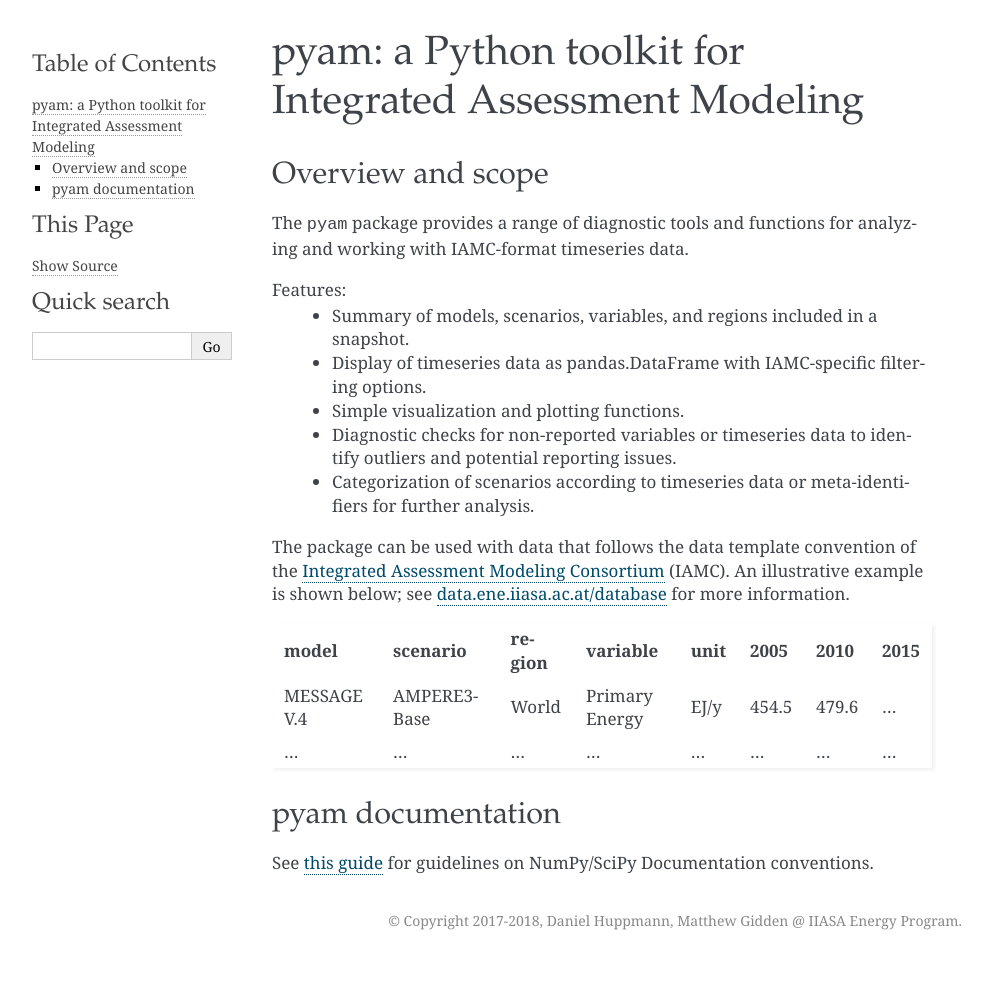
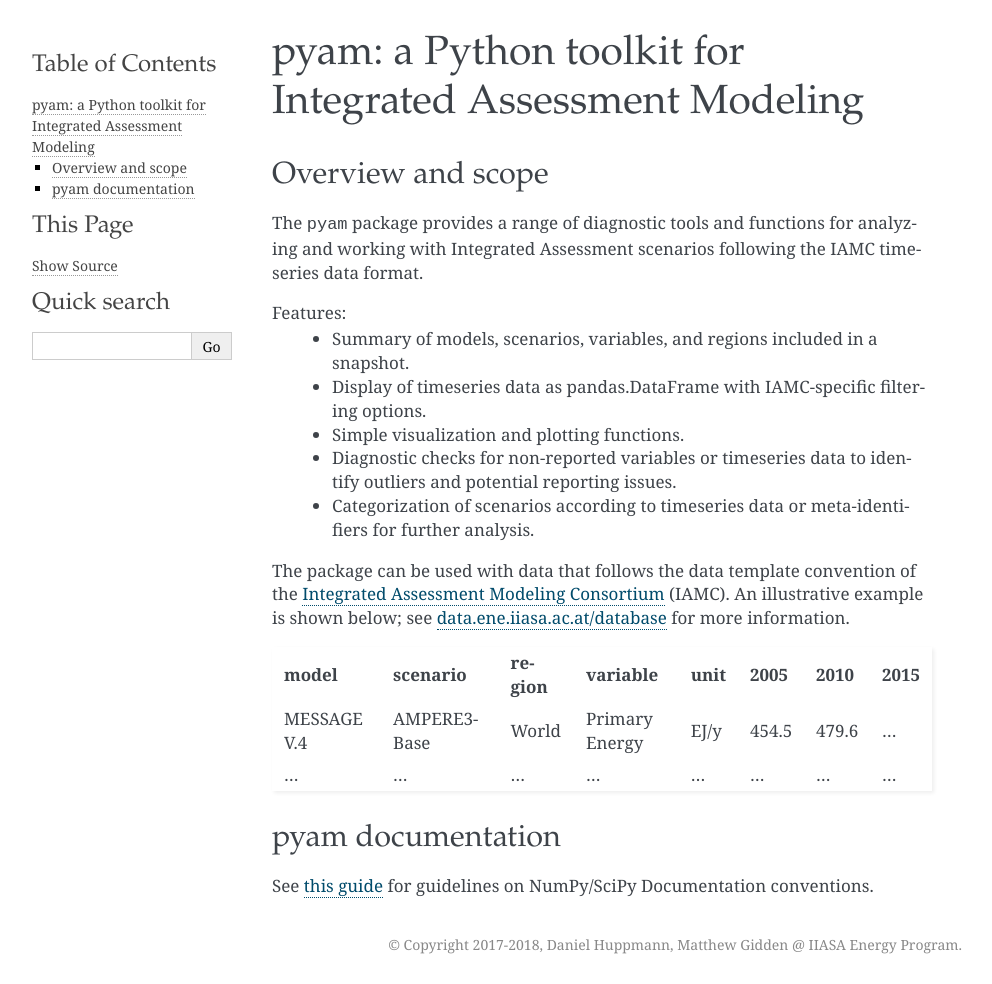
Before and after one commit to IAMconsortium/pyam, a Sphinx documentation site: the page built from doc/source/index.rst, in a window 1280 px wide. Shown: the whole page, without its empty margins (148-1140 px from the left). Built offline with Sphinx 7.4.7, drawn with Linux system fonts in a browser that asks for light colours; pages that are not in the unit, such as notebooks, are missing from menus; before the commit the page ends 960 px from its top, so only the background shows below that.

Commit message:
rewrite introduction of index page, refactor to `pyam`

```diff
--- a/doc/source/index.rst
+++ b/doc/source/index.rst
@@ -5,7 +5,8 @@ Overview and scope
 ------------------
 
 The ``pyam`` package provides a range of diagnostic tools and functions
-for analyzing and working with IAMC-format timeseries data.
+for analyzing and working with Integrated Assessment scenarios
+following the IAMC timeseries data format.
 
 Features:
  - Summary of models, scenarios, variables, and regions included in a snapshot.
```
